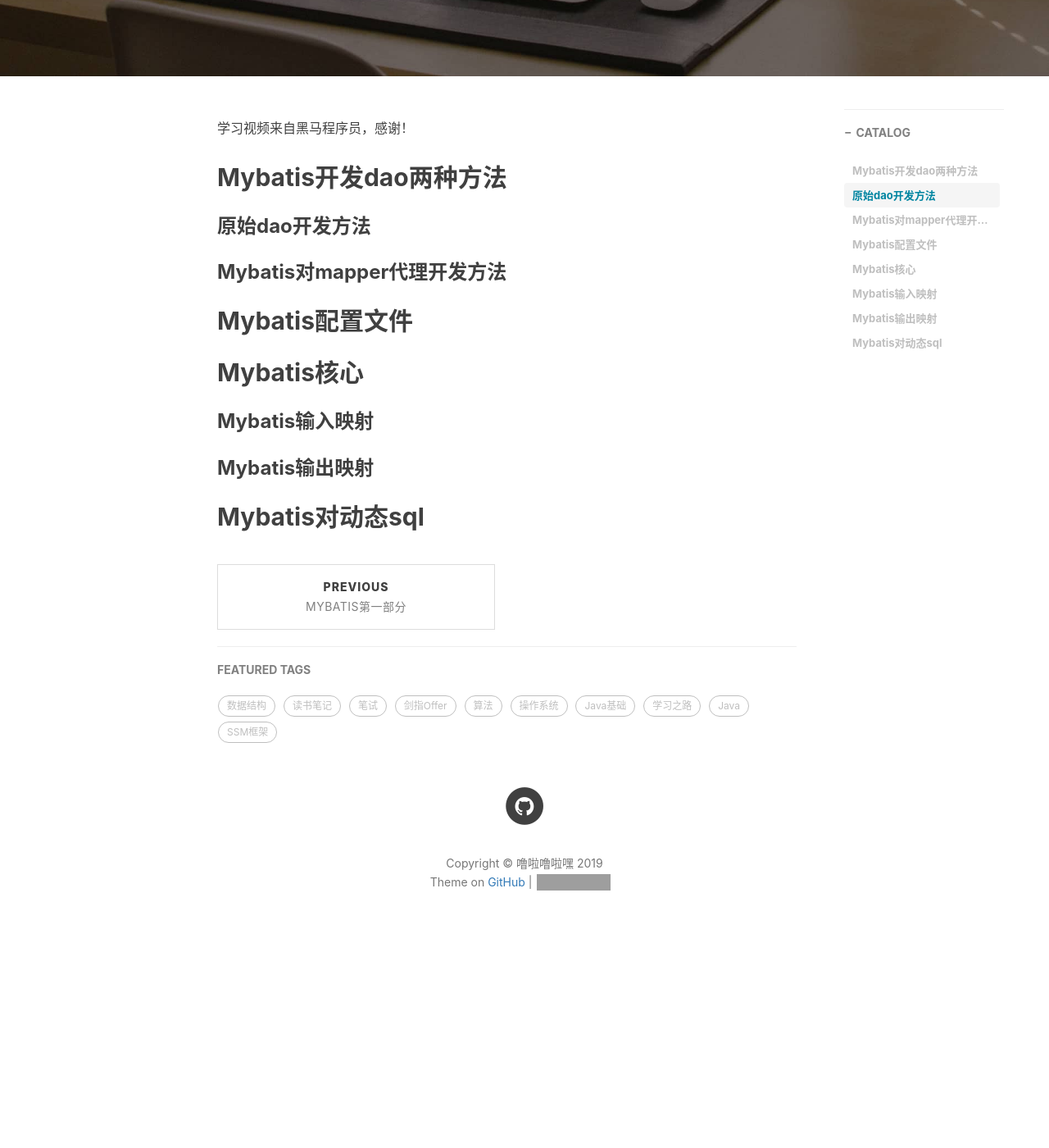
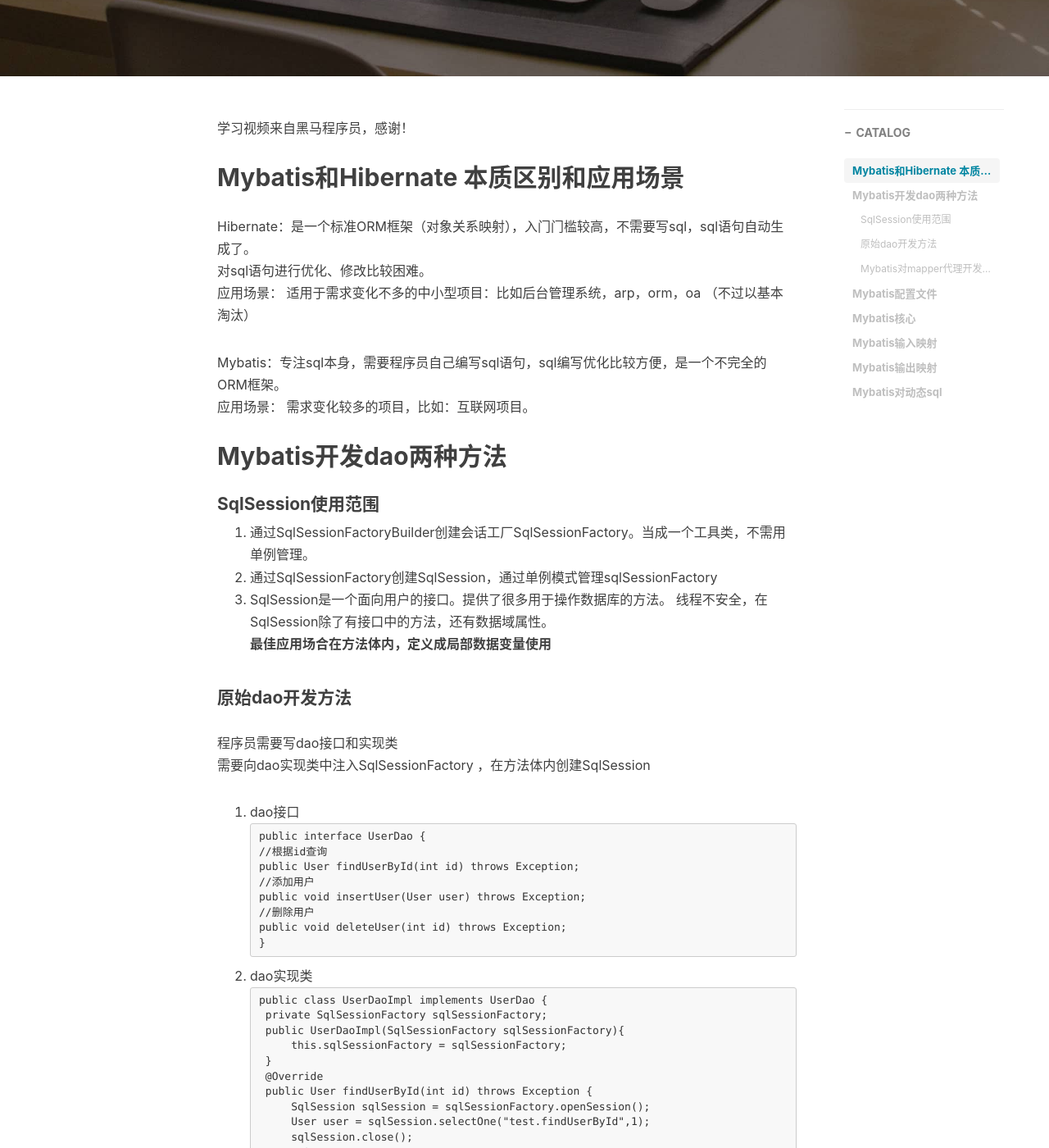
Before and after one commit to zhjcezh/zhjcezh.github.io, a Jekyll site: the page built from _posts/2019-4-13-Mybatis第二部分.md, in a window 1280 px wide and 1400 px high, scrolled down 364 px. Shown: the whole window at 82% size. Built offline with Jekyll 4.4.1, drawn with Linux system fonts in a browser that asks for light colours; nearby versions of some CDN libraries; comment, search, counter and statistics services are not loaded; before the commit the page ends 1544 px from its top, so only the background shows below that; some of the changed text lies outside the part shown; grey boxes are pictures that could not be loaded.

Commit message:
Update 2019-4-13-Mybatis第二部分.md

````diff
--- a/_posts/2019-4-13-Mybatis第二部分.md
+++ b/_posts/2019-4-13-Mybatis第二部分.md
@@ -13,9 +13,70 @@ tags:
 ---
 学习视频来自黑马程序员，感谢！
 
+## Mybatis和Hibernate 本质区别和应用场景
+Hibernate：是一个标准ORM框架（对象关系映射），入门门槛较高，不需要写sql，sql语句自动生成了。
+对sql语句进行优化、修改比较困难。
+应用场景：  适用于需求变化不多的中小型项目：比如后台管理系统，arp，orm，oa （不过以基本淘汰）
+
+Mybatis：专注sql本身，需要程序员自己编写sql语句，sql编写优化比较方便，是一个不完全的ORM框架。
+应用场景： 需求变化较多的项目，比如：互联网项目。
+
 ## Mybatis开发dao两种方法
-### 原始dao开发方法
-### Mybatis对mapper代理开发方法
+#### SqlSession使用范围
+1. 通过SqlSessionFactoryBuilder创建会话工厂SqlSessionFactory。当成一个工具类，不需用单例管理。
+2. 通过SqlSessionFactory创建SqlSession，通过单例模式管理sqlSessionFactory
+3. SqlSession是一个面向用户的接口。提供了很多用于操作数据库的方法。
+    线程不安全，在SqlSession除了有接口中的方法，还有数据域属性。
+    **最佳应用场合在方法体内，定义成局部数据变量使用**
+
+#### 原始dao开发方法
+程序员需要写dao接口和实现类
+需要向dao实现类中注入SqlSessionFactory ，在方法体内创建SqlSession
+1.  dao接口
+```
+public interface UserDao {
+    //根据id查询
+    public User findUserById(int id) throws Exception;
+    //添加用户
+    public void insertUser(User user) throws Exception;
+    //删除用户
+    public void deleteUser(int id) throws Exception;
+}
+```
+2. dao实现类
+```
+public class UserDaoImpl implements UserDao {
+    private SqlSessionFactory sqlSessionFactory;
+    public UserDaoImpl(SqlSessionFactory sqlSessionFactory){
+        this.sqlSessionFactory = sqlSessionFactory;
+    }
+    @Override
+    public User findUserById(int id) throws Exception {
+        SqlSession sqlSession = sqlSessionFactory.openSession();
+        User user = sqlSession.selectOne("test.findUserById",1);
+        sqlSession.close();
+        return user;
+    }
+}
+```
+3. 原始dao开发问题总结
+
+* dao接口实现类方法中存在大量模版方法，设想能否将代码q提取出来，减轻程序员工作量
+* 调用sqlSession方法时，将statement的id硬编码
+*  由于sqlSession方法传入变量使用泛型，所以即使变量传入错误，在编译阶段也不报错，不利于程序员开发
+
+#### Mybatis对mapper代理开发方法
+只需要mapper接口（相当于dao接口）
+1. 思路
+* 程序员只需要编写mapper接口
+* 编写mapper.xml映射文件，只需遵循一些开发规范，Mybatis可以自动生成mapper接口实现类的代理对象
+    开发规范：
+    * mapper.xml 中 namespace等于mapper接口地址
+    * mapper接口中的方法名和mapper.xml中statement的id一致
+    * mapper接口中方法输入参数类型，与xml中parameterType一致
+    * mapper接口中方法返回值类型，与xml中resultType一致
+
+
 ## Mybatis配置文件
 ## Mybatis核心
 ### Mybatis输入映射
````
Also changed, not shown: other parts of _posts/2019-4-13-Mybatis第二部分.md (+2 -2 lines).
